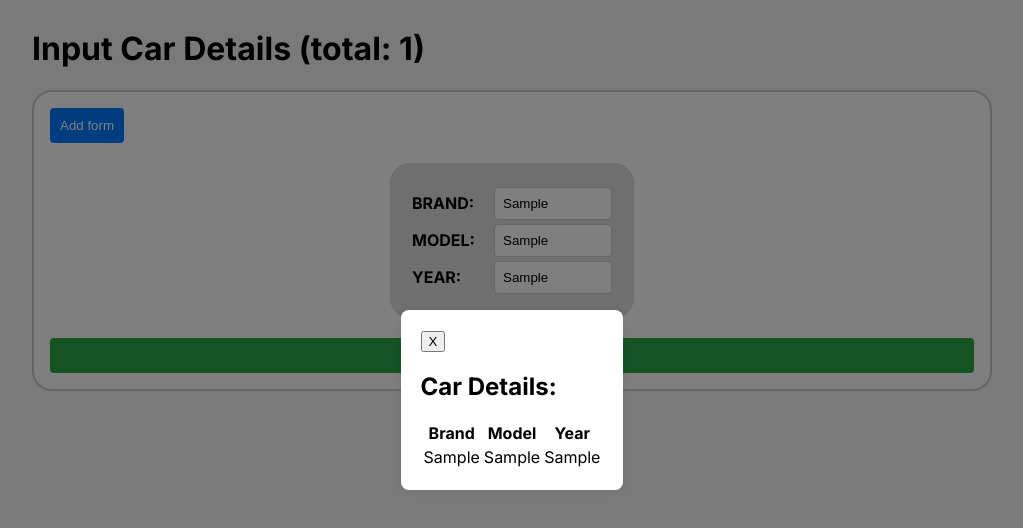
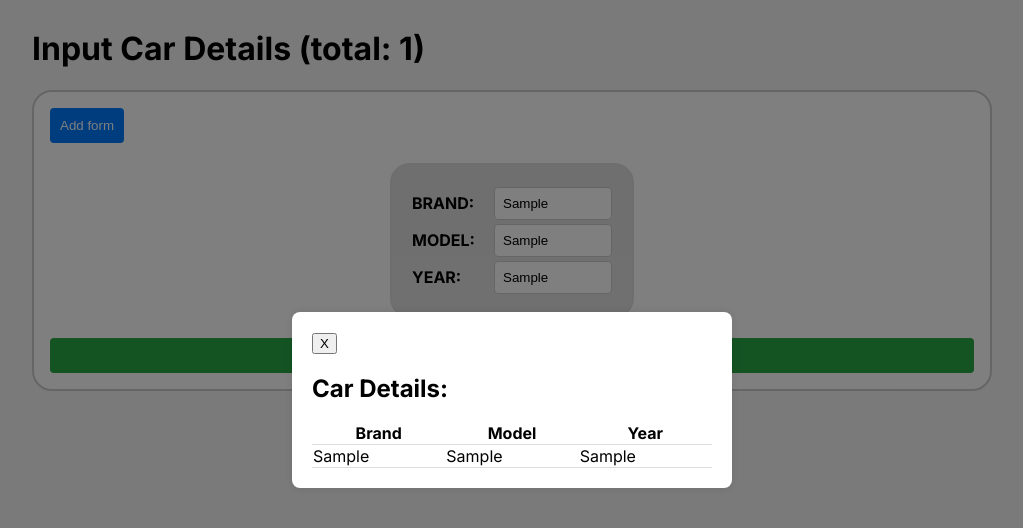
Before and after one commit to trreijhxvancampos/car-multiple-subforms, a Next.js app: page / in a window 1280 px wide. Both pictures are taken after typing "Sample", "Sample", "Sample" into the empty fields and a click on the button "Submit". Shown: the top 528 px of the page, without its empty margins (128-1151 px from the left). Built offline with nearby package versions, Linux system fonts and the light colour scheme.

Commit message:
added styles for modal

```diff
--- a/src/app/globals.css
+++ b/src/app/globals.css
@@ -109,11 +109,20 @@ p, h1, h2, label, input, button, th, td {
   /*padding: 5px 10px;*/
   /*margin: 5px 10px;*/
 }
+table, th, td {
+  border-bottom: 1px solid #DDDDDD;
+}
 
-table {}
+table {
+  border-collapse: collapse;
+  width:100%;
+}
 thead {}
 tbody {}
-
+td {
+  max-width: 50px;
+  overflow: hidden;
+}
 
 @media (prefers-color-scheme: dark) {
   html {
--- a/src/app/page.module.css
+++ b/src/app/page.module.css
@@ -48,7 +48,6 @@
 .input-group label {
     margin-right: 10px;
     font-weight: bold;
-    /*flex: 1;*/
 }
 
 .input-group input {
@@ -103,6 +102,9 @@
     padding: 20px;
     border-radius: 8px;
     box-shadow: 0 0 10px rgba(0, 0, 0, 0.1);
+    width: 400px;
+    max-height: 400px;
+    overflow: auto;
 }
 
 .close-button {
```
